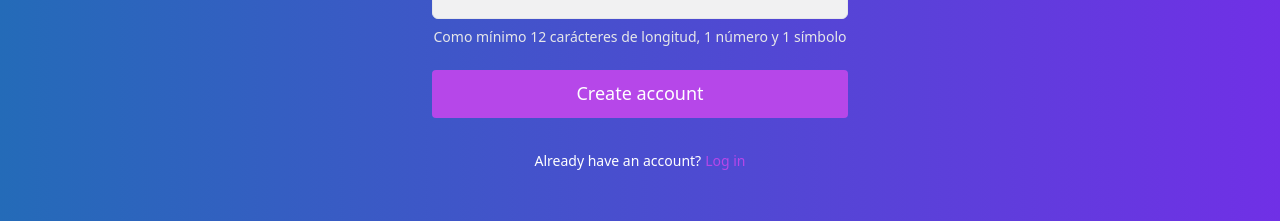
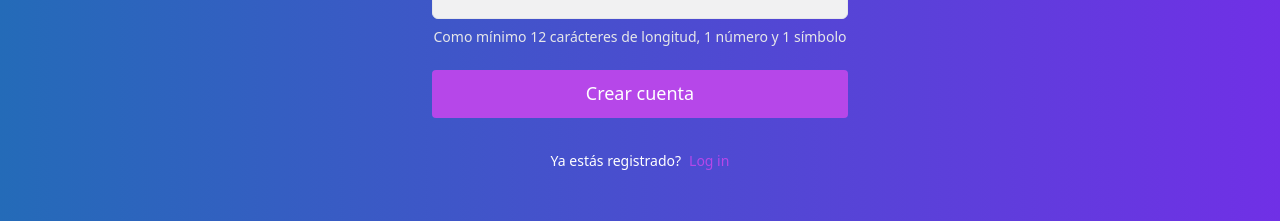
Before and after one commit to soyjuanmacias/react-awesome, a React (Vite) app: page /register in a window 1280 px wide. Shown: the part 597-818 px from the top of the page. Built offline with nearby package versions, Linux system fonts and the light colour scheme.

Commit message:
config change register

```diff
--- a/src/ui/pages/Register.jsx
+++ b/src/ui/pages/Register.jsx
@@ -12,20 +12,26 @@ import {
   Text,
   useBreakpointValue,
 } from '@chakra-ui/react';
-// import { useForm } from 'react-hook-form';
+import { useForm } from 'react-hook-form';
+import { Link } from 'react-router-dom';
 import logo from '../../assets/logo.svg';
 
 const Register = () => {
-//   const { register, handleSubmit } = useForm();
+  const { register, handleSubmit } = useForm();
+
+  const submit = result => {
+    console.log('result', result);
+  };
 
   return (
     <Container
       maxW="md"
       py={{
-        base: '12',
-        md: '24',
+        base: '6',
+        md: '8',
       }}
     >
+      <form onSubmit={handleSubmit(submit)}>
         <Stack spacing="8">
           <Stack spacing="6" align="center">
             <Img src={logo} />
@@ -48,37 +54,46 @@ const Register = () => {
                 <FormLabel color="white" htmlFor="name">
                   Name
                 </FormLabel>
-              <Input bg="gray.100" id="name" type="text" />
+                <Input bg="gray.100" id="name" type="text" {...register('name')} focusBorderColor="primary.300" />
               </FormControl>
               <FormControl isRequired>
                 <FormLabel color="white" htmlFor="email">
                   Email
                 </FormLabel>
-              <Input bg="gray.100" id="email" type="email" />
+                <Input bg="gray.100" id="email" type="email" {...register('email')} focusBorderColor="primary.300" />
               </FormControl>
               <FormControl isRequired>
                 <FormLabel color="white" htmlFor="password">
                   Password
                 </FormLabel>
-              <Input bg="gray.100" id="password" type="password" />
+                <Input
+                  bg="gray.100"
+                  id="password"
+                  type="password"
+                  {...register('password')}
+                  focusBorderColor="primary.300"
+                />
                 <FormHelperText color="gray.200">
                   Como mínimo 12 carácteres de longitud, 1 número y 1 símbolo
                 </FormHelperText>
               </FormControl>
             </Stack>
-          <Stack spacing="4">
-            <Button variant="solid">Create account</Button>
+            <Stack spacing="2">
+              <Button type="submit" variant="solid">
+                Crear cuenta
+              </Button>
             </Stack>
           </Stack>
-        <HStack justify="center" spacing="1">
+          <HStack justify="center" spacing="2">
             <Text fontSize="sm" color="white">
-            Already have an account?
+              Ya estás registrado?
             </Text>
-          <Button variant="link" colorScheme="primary" size="sm">
+            <Button as={Link} to="/login" variant="link" size="sm">
               Log in
             </Button>
           </HStack>
         </Stack>
+      </form>
     </Container>
   );
 };
```
Lines whose indentation alone changed are shown as unchanged.
